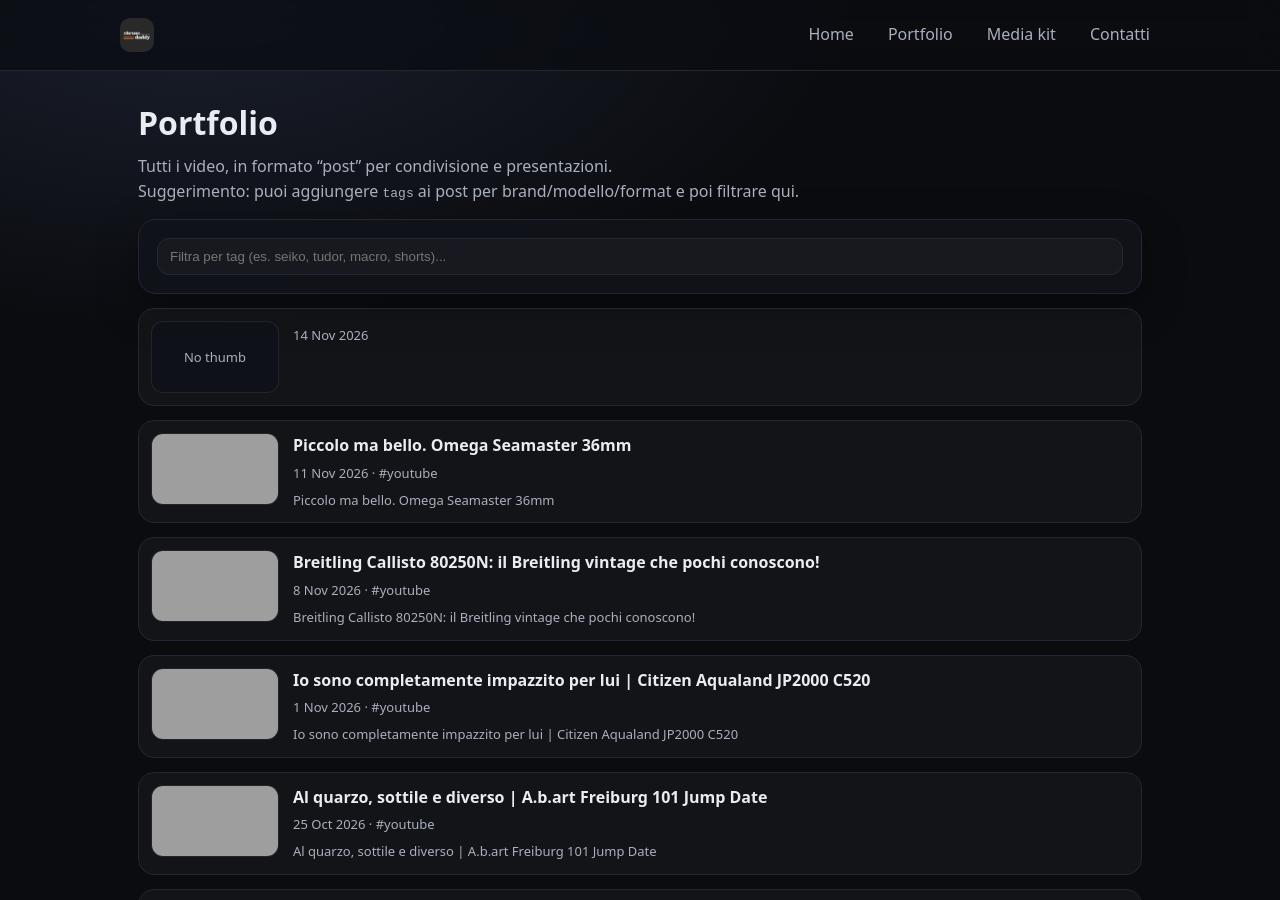
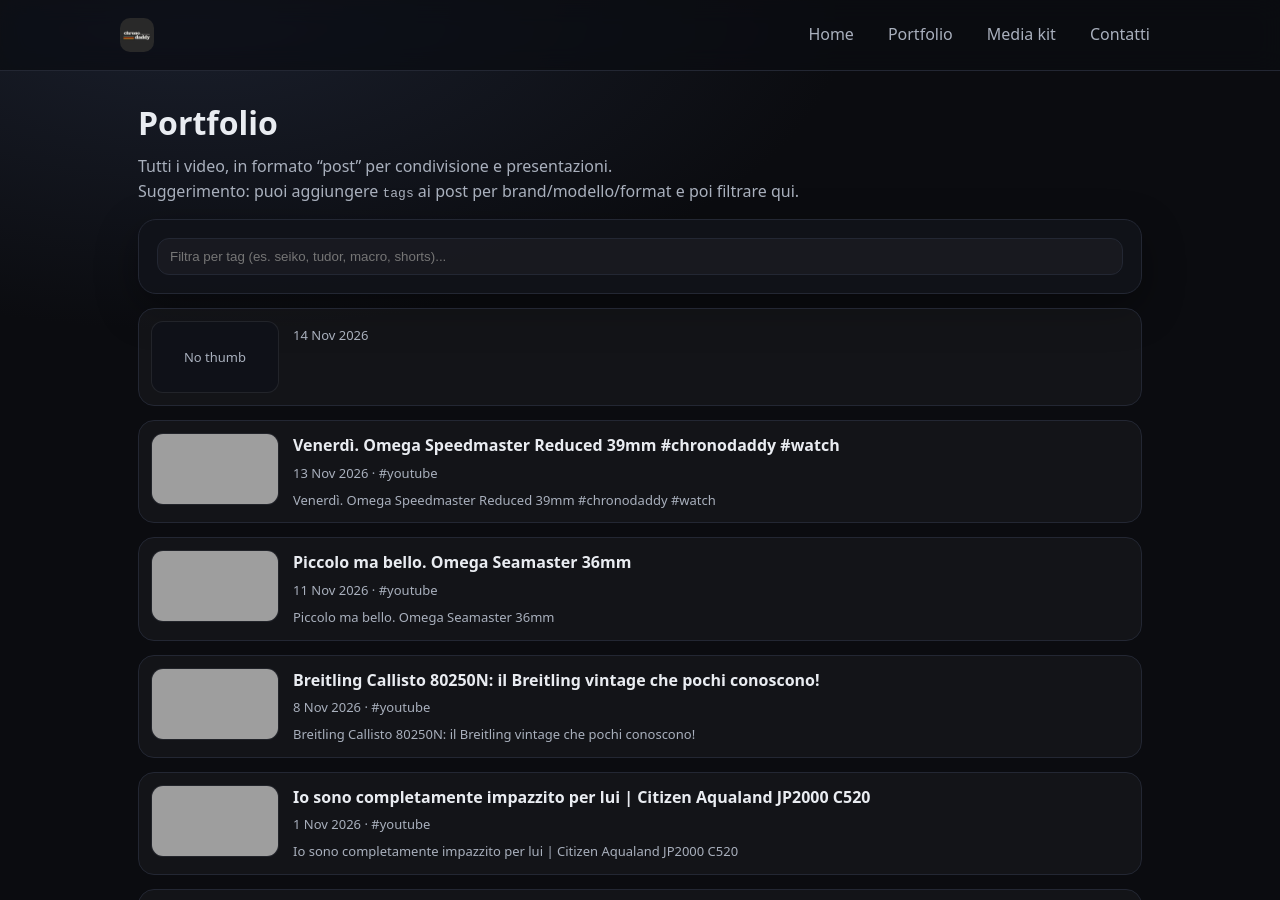
Before and after one commit to claudiostoduto/chronodaddy, a Jekyll site: the page built from _pages/portfolio.md, in a window 1280 px wide and 900 px high, cut to the strip 0-900 px from the top of the window. Built offline with Jekyll 4.4.1, drawn with Linux system fonts in a browser that asks for light colours; grey boxes are pictures that could not be loaded.

Commit message:
chore: add new YouTube posts

```diff
--- /dev/null
+++ b/_posts/2026-11-13-venerd-omega-speedmaster-reduced-39mm-chronodaddy-watch.md
@@ -0,0 +1,14 @@
+---
+title: "Venerdì. Omega Speedmaster Reduced 39mm #chronodaddy #watch"
+date: 2026-11-13
+videoId: "L0n_0IR0LRo"
+youtubeUrl: "https://www.youtube.com/shorts/L0n_0IR0LRo"
+thumbnail: "https://i1.ytimg.com/vi/L0n_0IR0LRo/hqdefault.jpg"
+tags: [youtube]
+excerpt: "Venerdì. Omega Speedmaster Reduced 39mm #chronodaddy #watch"
+---
+
+<!--
+Questo post è stato generato automaticamente.
+Puoi aggiungere tag più specifici (brand/modello/format) e una descrizione/contesto per renderlo un vero case study.
+-->
--- a/assets/channel-stats.json
+++ b/assets/channel-stats.json
@@ -1,6 +1,6 @@
 {
   "subscribers": 904,
-  "views": 523714,
-  "videos": 258,
-  "updatedAt": "2026-11-12T23:39:35.652Z"
+  "views": 524266,
+  "videos": 259,
+  "updatedAt": "2026-11-13T15:19:46.741Z"
 }
```
